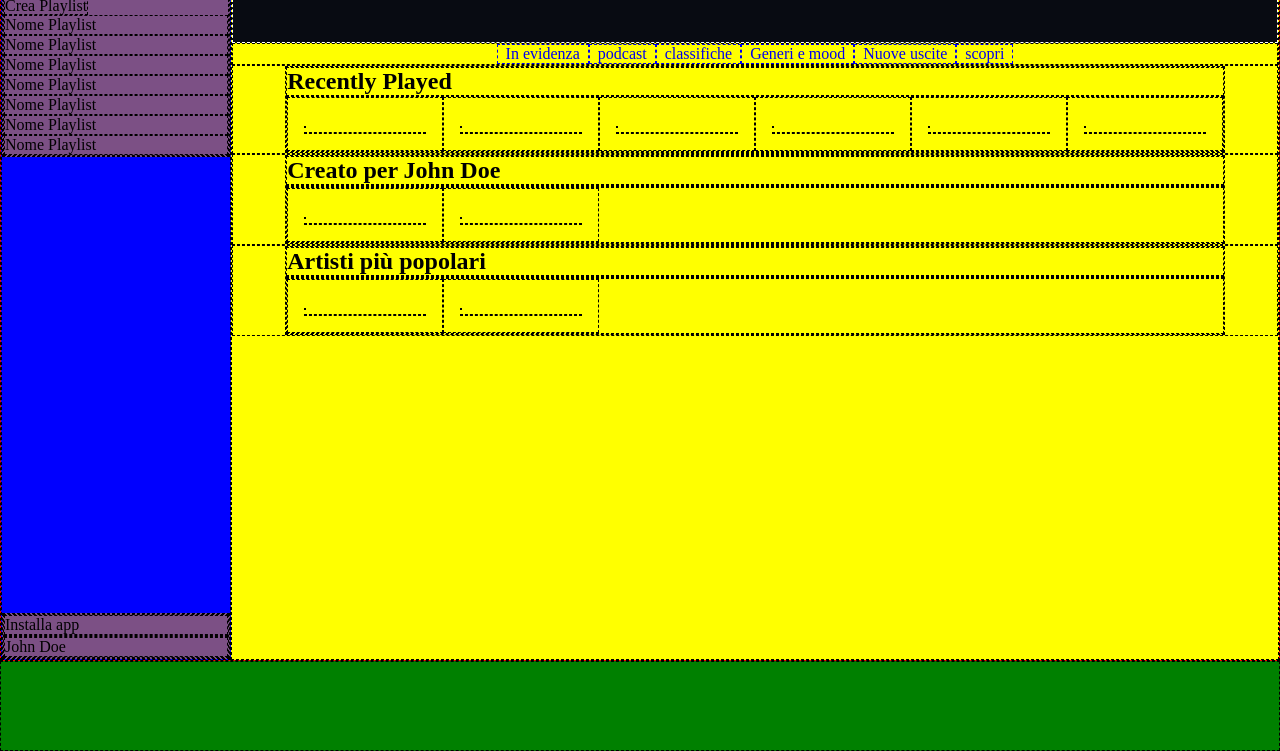
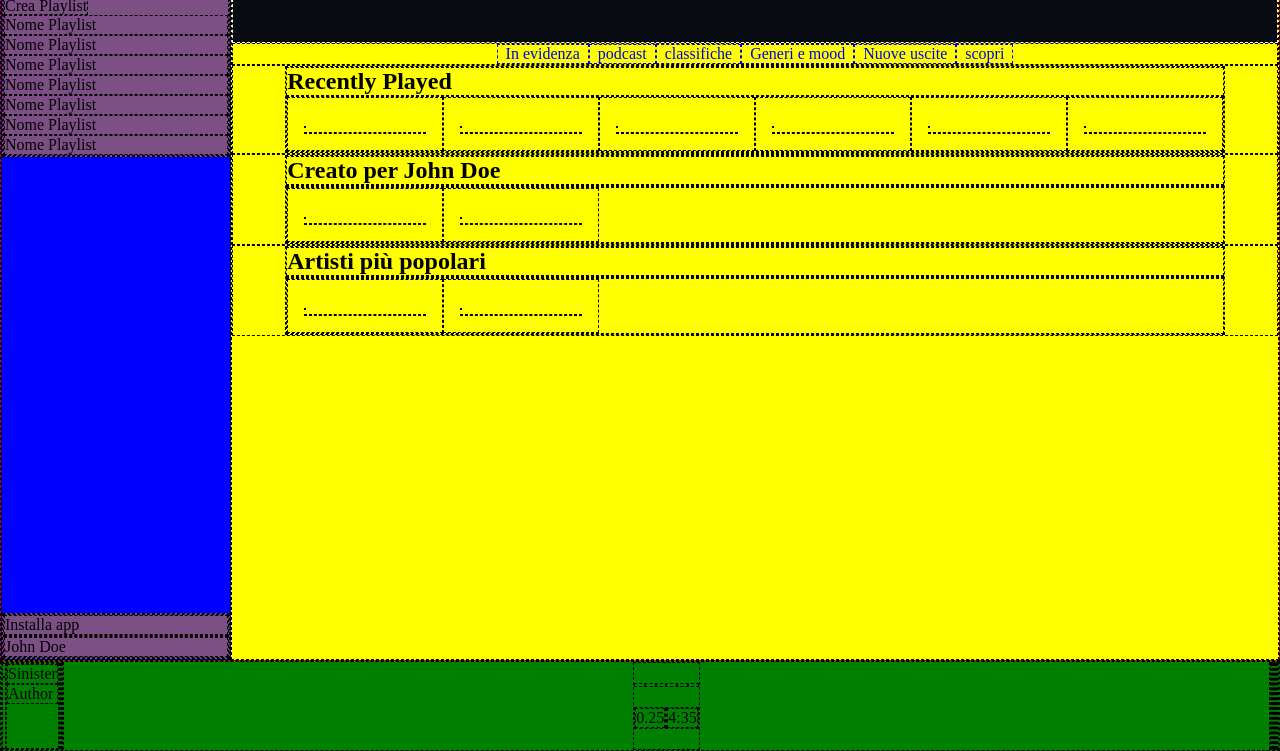
Before and after one commit to Pietroo03/html-css-spotifyweb, a plain HTML site: page index.html in a window 1280 px wide. Shown: the part 49-800 px from the top of the page. Drawn offline with Linux system fonts and the light colour scheme.

Commit message:
add bottom section
added bottom layout
added css style

```diff
--- a/css/style.css
+++ b/css/style.css
@@ -78,6 +78,7 @@ body{
 
 .bottom{
     height: 90px;
+    justify-content: space-between;
 }
 
 .container{
@@ -140,4 +141,58 @@ header{
 
 /* #endregion nav */
 
+
+/* #region recently played */
+
+
+
+/* #endregion recently played */
+
+/* #region create for */
+
+
+
+/* #endregion create for */
+
+/* #region popular artists */
+
+
+
+/* #endregion popular artists */
+
 /* #endregion content */
+
+/* #region bottom */
+
+/* #region left functions */
+
+
+
+/* #endregion left functions */
+
+/* #region middle functions */
+
+.mid-functions{
+    flex-direction: column;
+    justify-content: space-evenly;
+
+    .upper-functions{
+        justify-content: space-evenly;
+    }
+    .bottom-functions{
+        justify-content: space-between;
+    }
+}
+
+/* #endregion middle functions */
+
+/* #region right functions */
+
+.right-functions{
+    justify-content: flex-end;
+    flex-direction: row-reverse;
+}
+
+/* #endregion right functions */
+
+/* #endregion bottom */
--- a/index.html
+++ b/index.html
@@ -124,7 +124,38 @@
     </div>
 <!-- Bottom -->
     <div class="bottom d-flex">
-
+<!-- Left-functions -->
+        <div class="left-functions d-flex">
+            <div class="img-listening-song"><img src="" alt=""></div>
+            <div class="title-song-bottom">
+                <div class="title-song">Sinister</div>
+                <div class="author-song">Author</div>
+            </div>
+            <div></div>
+            <div></div>
+        </div>
+<!-- Mid functions -->
+        <div class="mid-functions d-flex">
+<!-- Upper functions -->
+            <div class="upper-functions d-flex">
+                <div class="random"></div>
+                <div class="back"></div>
+                <div class="play"></div>
+                <div class="next"></div>
+                <div class="repeat"></div>
+            </div>
+            <div class="bottom-functions d-flex">
+                <div class="left-time">0.25</div>
+                <div class="listened-bar"></div>
+                <div class="right-time">4:35</div>
+            </div>
+        </div>
+        <div class="right-functions d-flex">
+            <div class="volume"></div>
+            <div class="volume icon"></div>
+            <div class="desktop"></div>
+            <div class="queue"></div>
+        </div>
     </div>
 </body>
 </html>
```
